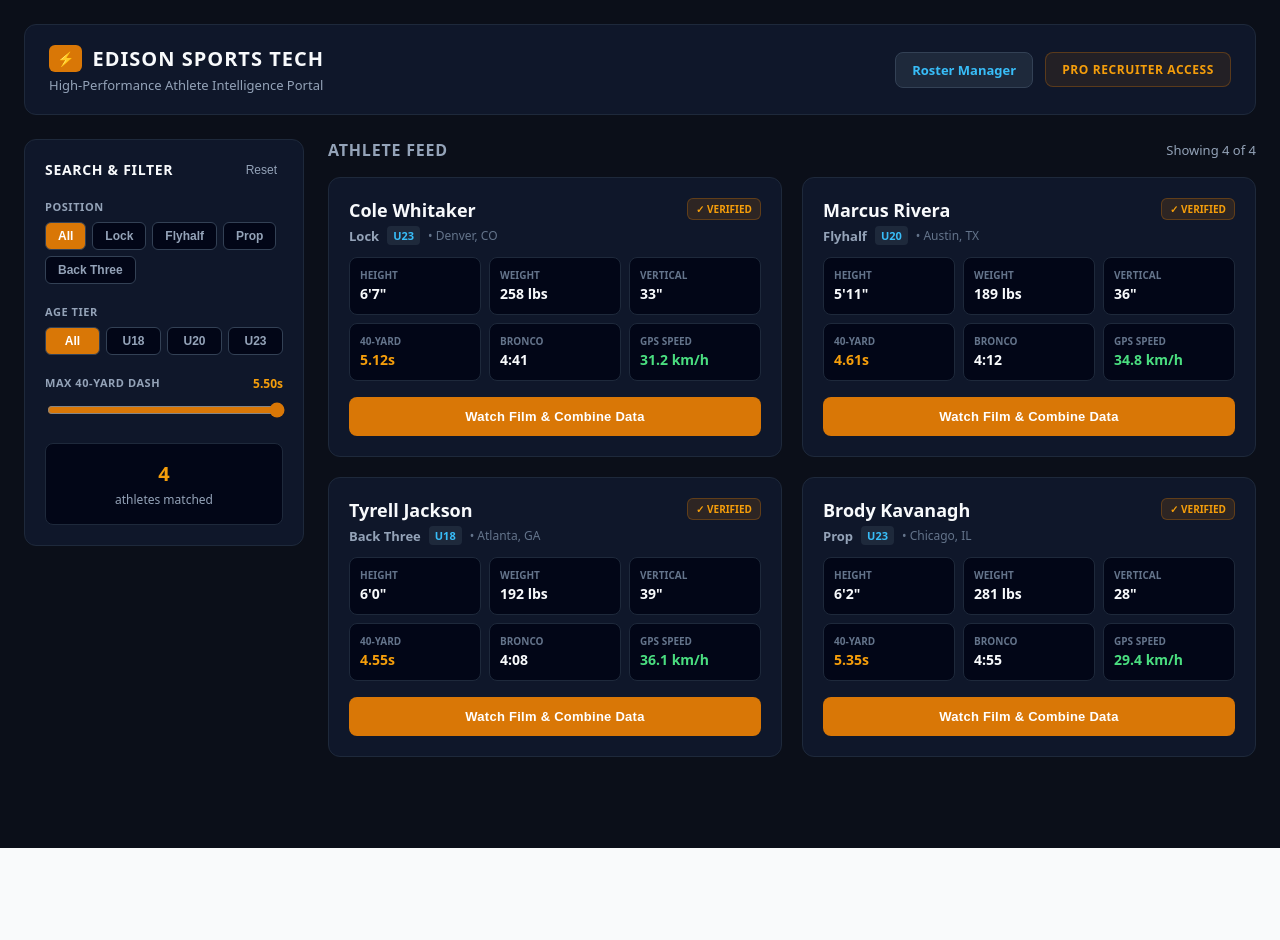
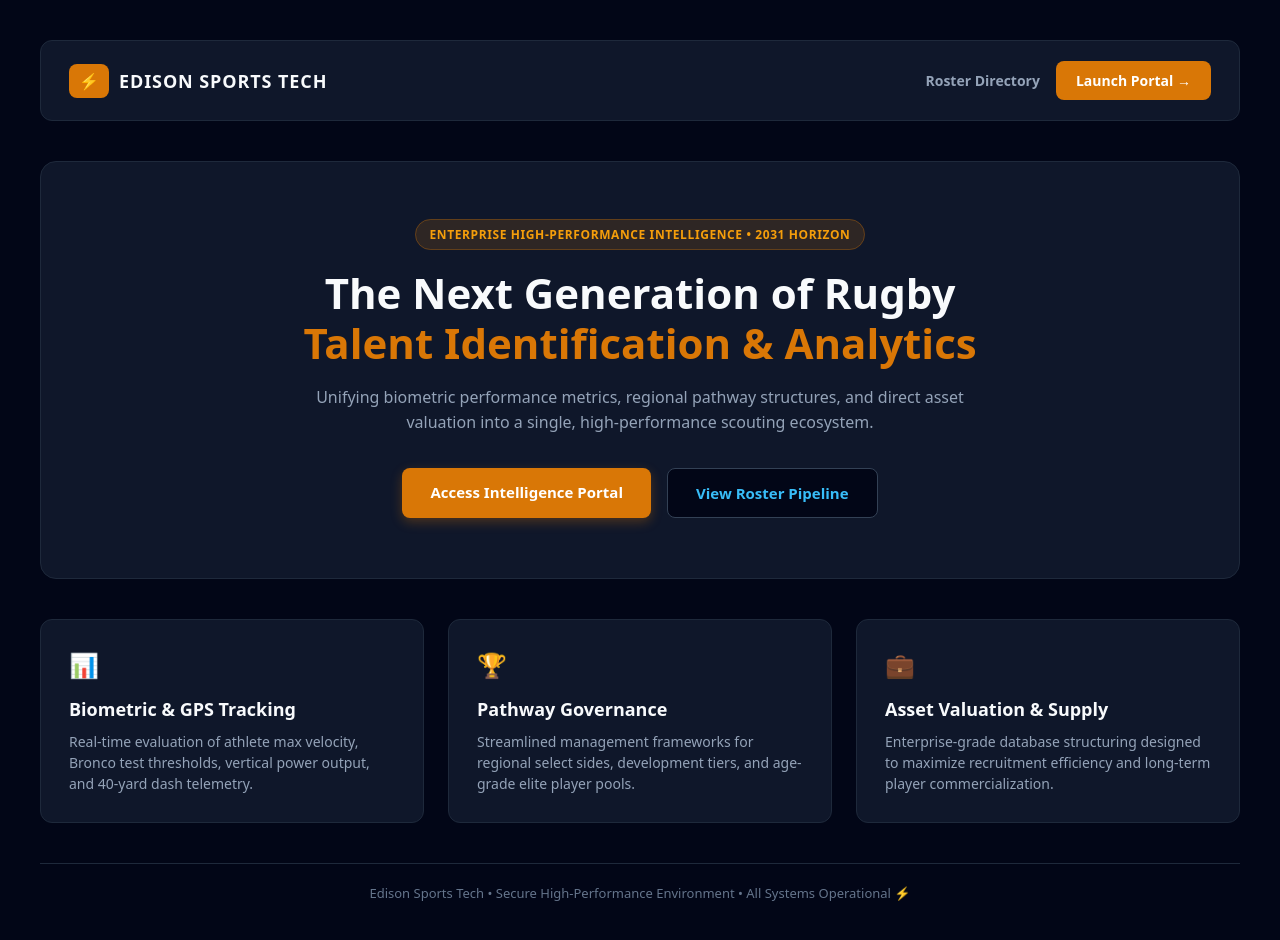
Before and after one commit to KGross16/Rugby2, a Next.js app: page / in a window 1280 px wide. Shown: the top 940 px of the page. Before the commit the page ends 848 px from the top, so only its background shows below. Built offline with nearby package versions, Linux system fonts and the light colour scheme.

Commit message:
Refactor EdisonDashboard to HomePage component

```diff
--- a/app/page.tsx
+++ b/app/page.tsx
@@ -1,256 +1,81 @@
 "use client";
 import Link from "next/link";
-import { useState } from "react";
 
-export default function EdisonDashboard() {
-  const [selectedPosition, setSelectedPosition] = useState<string>("All");
-  const [selectedAgeTier, setSelectedAgeTier] = useState<string>("All");
-  const [max40Yard, setMax40Yard] = useState<number>(5.50);
+export default function HomePage() {
+  return (
+    <main style={{ minHeight: "100vh", backgroundColor: "#020617", fontFamily: "system-ui, sans-serif", color: "#f8fafc", padding: "40px 20px" }}>
+      <div style={{ maxWidth: "1200px", margin: "0 auto" }}>
 
-  const athletes = [
-    {
-      id: "1",
-      name: "Cole Whitaker",
-      position: "Lock",
-      ageTier: "U23",
-      location: "Denver, CO",
-      height: "6'7\"",
-      weight: "258 lbs",
-      vertical: "33\"",
-      speed40: "5.12s",
-      bronco: "4:41",
-      gpsSpeed: "31.2 km/h",
-      status: "Verified"
-    },
-    {
-      id: "2",
-      name: "Marcus Rivera",
-      position: "Flyhalf",
-      ageTier: "U20",
-      location: "Austin, TX",
-      height: "5'11\"",
-      weight: "189 lbs",
-      vertical: "36\"",
-      speed40: "4.61s",
-      bronco: "4:12",
-      gpsSpeed: "34.8 km/h",
-      status: "Verified"
-    },
-    {
-      id: "3",
-      name: "Tyrell Jackson",
-      position: "Back Three",
-      ageTier: "U18",
-      location: "Atlanta, GA",
-      height: "6'0\"",
-      weight: "192 lbs",
-      vertical: "39\"",
-      speed40: "4.55s",
-      bronco: "4:08",
-      gpsSpeed: "36.1 km/h",
-      status: "Verified"
-    },
-    {
-      id: "4",
-      name: "Brody Kavanagh",
-      position: "Prop",
-      ageTier: "U23",
-      location: "Chicago, IL",
-      height: "6'2\"",
-      weight: "281 lbs",
-      vertical: "28\"",
-      speed40: "5.35s",
-      bronco: "4:55",
-      gpsSpeed: "29.4 km/h",
-      status: "Verified"
-    }
-  ];
+        {/* Navigation Bar */}
+        <nav style={{ display: "flex", justifyContent: "space-between", alignItems: "center", backgroundColor: "#0f172a", border: "1px solid #1e293b", padding: "20px 28px", borderRadius: "12px", marginBottom: "40px" }}>
+          <div style={{ display: "flex", alignItems: "center", gap: "10px" }}>
+            <span style={{ backgroundColor: "#d97706", color: "#fff", padding: "6px 10px", borderRadius: "8px", fontWeight: "800", fontSize: "16px" }}>⚡</span>
+            <span style={{ fontSize: "18px", fontWeight: "800", letterSpacing: "0.05em", color: "#f8fafc" }}>EDISON SPORTS TECH</span>
+          </div>
+          <div style={{ display: "flex", gap: "16px", alignItems: "center" }}>
+            <Link href="/app/directory" style={{ color: "#94a3b8", textDecoration: "none", fontSize: "14px", fontWeight: "600" }}>
+              Roster Directory
+            </Link>
+            <Link href="/dashboard" style={{ backgroundColor: "#d97706", color: "#fff", padding: "10px 20px", borderRadius: "8px", textDecoration: "none", fontSize: "14px", fontWeight: "700" }}>
+              Launch Portal &rarr;
+            </Link>
+          </div>
+        </nav>
 
-  const filteredAthletes = athletes.filter(athlete => {
-    const matchesPosition = selectedPosition === "All" || athlete.position === selectedPosition;
-    const matchesAge = selectedAgeTier === "All" || athlete.ageTier === selectedAgeTier;
-    const matchesSpeed = parseFloat(athlete.speed40) <= max40Yard;
-    return matchesPosition && matchesAge && matchesSpeed;
-  });
-
-  return (
-    <main style={{ minHeight: "100vh", backgroundColor: "#0b0f19", fontFamily: "system-ui, sans-serif", color: "#f8fafc", padding: "24px" }}>
-      <div style={{ maxWidth: "1400px", margin: "0 auto" }}>
-
-        {/* Top Header */}
-        <div style={{ display: "flex", justifyContent: "space-between", alignItems: "center", backgroundColor: "#0f172a", border: "1px solid #1e293b", padding: "20px 24px", borderRadius: "12px", marginBottom: "24px" }}>
-          <div>
-            <div style={{ display: "flex", alignItems: "center", gap: "10px" }}>
-              <span style={{ backgroundColor: "#d97706", color: "#fff", padding: "4px 8px", borderRadius: "6px", fontWeight: "800", fontSize: "14px" }}>⚡</span>
-              <h1 style={{ margin: 0, fontSize: "20px", fontWeight: "800", letterSpacing: "0.05em", color: "#f8fafc" }}>EDISON SPORTS TECH</h1>
-            </div>
-            <p style={{ margin: "4px 0 0 0", fontSize: "13px", color: "#94a3b8" }}>High-Performance Athlete Intelligence Portal</p>
-          </div>
-          <div style={{ display: "flex", gap: "12px", alignItems: "center" }}>
-            {/* Updated link pointing directly to the folder path we created */}
-            <Link href="/app/directory" style={{ backgroundColor: "#1e293b", color: "#38bdf8", padding: "8px 16px", borderRadius: "8px", textDecoration: "none", fontSize: "13px", fontWeight: "600", border: "1px solid #334155" }}>
-              Roster Manager
+        {/* Hero Section */}
+        <div style={{ textAlign: "center", padding: "60px 20px", backgroundColor: "#0f172a", border: "1px solid #1e293b", borderRadius: "16px", marginBottom: "40px" }}>
+          <span style={{ backgroundColor: "rgba(217, 119, 6, 0.15)", color: "#f59e0b", border: "1px solid rgba(217, 119, 6, 0.3)", padding: "6px 14px", borderRadius: "20px", fontSize: "12px", fontWeight: "700", letterSpacing: "0.05em", textTransform: "uppercase" }}>
+            Enterprise High-Performance Intelligence &bull; 2031 Horizon
+          </span>
+          <h1 style={{ margin: "24px 0 16px 0", fontSize: "42px", fontWeight: "800", color: "#f8fafc", lineHeight: "1.2" }}>
+            The Next Generation of Rugby <br />
+            <span style={{ color: "#d97706" }}>Talent Identification & Analytics</span>
+          </h1>
+          <p style={{ maxWidth: "700px", margin: "0 auto 32px auto", fontSize: "16px", color: "#94a3b8", lineHeight: "1.6" }}>
+            Unifying biometric performance metrics, regional pathway structures, and direct asset valuation into a single, high-performance scouting ecosystem.
+          </p>
+          <div style={{ display: "flex", justifyContent: "center", gap: "16px", flexWrap: "wrap" }}>
+            <Link href="/dashboard" style={{ backgroundColor: "#d97706", color: "#fff", padding: "14px 28px", borderRadius: "8px", textDecoration: "none", fontSize: "15px", fontWeight: "700", boxShadow: "0 4px 12px rgba(217, 119, 6, 0.3)" }}>
+              Access Intelligence Portal
             </Link>
-            <span style={{ backgroundColor: "rgba(217, 119, 6, 0.1)", border: "1px solid rgba(217, 119, 6, 0.3)", color: "#f59e0b", padding: "8px 16px", borderRadius: "8px", fontSize: "12px", fontWeight: "700", letterSpacing: "0.05em" }}>
-              PRO RECRUITER ACCESS
-            </span>
+            <Link href="/app/directory" style={{ backgroundColor: "#020617", color: "#38bdf8", border: "1px solid #334155", padding: "14px 28px", borderRadius: "8px", textDecoration: "none", fontSize: "15px", fontWeight: "700" }}>
+              View Roster Pipeline
+            </Link>
           </div>
         </div>
 
-        {/* Main Layout Grid */}
-        <div style={{ display: "grid", gridTemplateColumns: "280px 1fr", gap: "24px" }}>
+        {/* Core Pillars Grid */}
+        <div style={{ display: "grid", gridTemplateColumns: "repeat(auto-fit, minmax(320px, 1fr))", gap: "24px", marginBottom: "40px" }}>
 
-          {/* Left Sidebar: Search & Filter */}
-          <div style={{ backgroundColor: "#0f172a", border: "1px solid #1e293b", padding: "20px", borderRadius: "12px", height: "fit-content" }}>
-            <div style={{ display: "flex", justifyContent: "space-between", alignItems: "center", marginBottom: "20px" }}>
-              <h3 style={{ margin: 0, fontSize: "14px", fontWeight: "700", textTransform: "uppercase", letterSpacing: "0.05em", color: "#f8fafc" }}>Search & Filter</h3>
-              <button
-                onClick={() => { setSelectedPosition("All"); setSelectedAgeTier("All"); setMax40Yard(5.50); }}
-                style={{ background: "none", border: "none", color: "#94a3b8", fontSize: "12px", cursor: "pointer" }}
-              >
-                Reset
-              </button>
-            </div>
-
-            {/* Position Filter */}
-            <div style={{ marginBottom: "20px" }}>
-              <label style={{ display: "block", fontSize: "11px", textTransform: "uppercase", color: "#94a3b8", fontWeight: "700", marginBottom: "8px", letterSpacing: "0.05em" }}>Position</label>
-              <div style={{ display: "flex", flexWrap: "wrap", gap: "6px" }}>
-                {["All", "Lock", "Flyhalf", "Prop", "Back Three"].map(pos => (
-                  <button
-                    key={pos}
-                    onClick={() => setSelectedPosition(pos)}
-                    style={{
-                      backgroundColor: selectedPosition === pos ? "#d97706" : "#020617",
-                      color: selectedPosition === pos ? "#fff" : "#94a3b8",
-                      border: "1px solid #334155",
-                      padding: "6px 12px",
-                      borderRadius: "6px",
-                      fontSize: "12px",
-                      fontWeight: "600",
-                      cursor: "pointer"
-                    }}
-                  >
-                    {pos}
-                  </button>
-                ))}
-              </div>
-            </div>
-
-            {/* Age Tier Filter */}
-            <div style={{ marginBottom: "20px" }}>
-              <label style={{ display: "block", fontSize: "11px", textTransform: "uppercase", color: "#94a3b8", fontWeight: "700", marginBottom: "8px", letterSpacing: "0.05em" }}>Age Tier</label>
-              <div style={{ display: "flex", gap: "6px" }}>
-                {["All", "U18", "U20", "U23"].map(tier => (
-                  <button
-                    key={tier}
-                    onClick={() => setSelectedAgeTier(tier)}
-                    style={{
-                      flex: 1,
-                      backgroundColor: selectedAgeTier === tier ? "#d97706" : "#020617",
-                      color: selectedAgeTier === tier ? "#fff" : "#94a3b8",
-                      border: "1px solid #334155",
-                      padding: "6px 0",
-                      borderRadius: "6px",
-                      fontSize: "12px",
-                      fontWeight: "600",
-                      cursor: "pointer",
-                      textAlign: "center"
-                    }}
-                  >
-                    {tier}
-                  </button>
-                ))}
-              </div>
-            </div>
-
-            {/* Max 40-Yard Dash Slider */}
-            <div style={{ marginBottom: "20px" }}>
-              <div style={{ display: "flex", justifyContent: "space-between", marginBottom: "8px" }}>
-                <label style={{ fontSize: "11px", textTransform: "uppercase", color: "#94a3b8", fontWeight: "700", letterSpacing: "0.05em" }}>Max 40-Yard Dash</label>
-                <span style={{ fontSize: "12px", color: "#f59e0b", fontWeight: "700" }}>{max40Yard.toFixed(2)}s</span>
-              </div>
-              <input
-                type="range" min="4.30" max="5.50" step="0.05"
-                value={max40Yard}
-                onChange={e => setMax40Yard(parseFloat(e.target.value))}
-                style={{ width: "100%", accentColor: "#d97706", cursor: "pointer" }}
-              />
-            </div>
-
-            <div style={{ backgroundColor: "#020617", padding: "16px", borderRadius: "8px", border: "1px solid #1e293b", textAlign: "center" }}>
-              <span style={{ fontSize: "20px", fontWeight: "800", color: "#f59e0b" }}>{filteredAthletes.length}</span>
-              <p style={{ margin: "4px 0 0 0", fontSize: "12px", color: "#94a3b8" }}>athletes matched</p>
-            </div>
+          <div style={{ backgroundColor: "#0f172a", border: "1px solid #1e293b", padding: "28px", borderRadius: "12px" }}>
+            <div style={{ fontSize: "24px", marginBottom: "16px" }}>📊</div>
+            <h3 style={{ margin: "0 0 10px 0", fontSize: "18px", fontWeight: "700", color: "#f8fafc" }}>Biometric & GPS Tracking</h3>
+            <p style={{ margin: 0, fontSize: "14px", color: "#94a3b8", lineHeight: "1.5" }}>
+              Real-time evaluation of athlete max velocity, Bronco test thresholds, vertical power output, and 40-yard dash telemetry.
+            </p>
           </div>
 
-          {/* Right Content: Athlete Feed Cards */}
-          <div>
-            <div style={{ display: "flex", justifyContent: "space-between", alignItems: "center", marginBottom: "16px" }}>
-              <h2 style={{ margin: 0, fontSize: "16px", fontWeight: "700", textTransform: "uppercase", letterSpacing: "0.05em", color: "#94a3b8" }}>Athlete Feed</h2>
-              <span style={{ fontSize: "13px", color: "#94a3b8" }}>Showing {filteredAthletes.length} of {athletes.length}</span>
-            </div>
-
-            <div style={{ display: "grid", gridTemplateColumns: "repeat(auto-fit, minmax(340px, 1fr))", gap: "20px" }}>
-              {filteredAthletes.map(athlete => (
-                <div key={athlete.id} style={{ backgroundColor: "#0f172a", border: "1px solid #1e293b", borderRadius: "12px", padding: "20px", position: "relative" }}>
-
-                  {/* Card Header */}
-                  <div style={{ display: "flex", justifyContent: "space-between", alignItems: "flex-start", marginBottom: "12px" }}>
-                    <div>
-                      <h3 style={{ margin: 0, fontSize: "18px", fontWeight: "700", color: "#f8fafc" }}>{athlete.name}</h3>
-                      <div style={{ display: "flex", gap: "8px", alignItems: "center", marginTop: "4px" }}>
-                        <span style={{ fontSize: "13px", color: "#94a3b8", fontWeight: "600" }}>{athlete.position}</span>
-                        <span style={{ fontSize: "11px", backgroundColor: "#1e293b", color: "#38bdf8", padding: "2px 6px", borderRadius: "4px", fontWeight: "700" }}>{athlete.ageTier}</span>
-                        <span style={{ fontSize: "12px", color: "#64748b" }}>&bull; {athlete.location}</span>
-                      </div>
-                    </div>
-                    <span style={{ fontSize: "10px", backgroundColor: "rgba(217, 119, 6, 0.15)", color: "#f59e0b", border: "1px solid rgba(217, 119, 6, 0.3)", padding: "3px 8px", borderRadius: "6px", fontWeight: "700" }}>
-                      ✓ VERIFIED
-                    </span>
-                  </div>
-
-                  {/* Metrics Grid */}
-                  <div style={{ display: "grid", gridTemplateColumns: "repeat(3, 1fr)", gap: "8px", marginBottom: "16px" }}>
-                    <div style={{ backgroundColor: "#020617", padding: "10px", borderRadius: "8px", border: "1px solid #1e293b" }}>
-                      <span style={{ display: "block", fontSize: "10px", color: "#64748b", textTransform: "uppercase", fontWeight: "700" }}>Height</span>
-                      <span style={{ fontSize: "14px", fontWeight: "700", color: "#f8fafc" }}>{athlete.height}</span>
-                    </div>
-                    <div style={{ backgroundColor: "#020617", padding: "10px", borderRadius: "8px", border: "1px solid #1e293b" }}>
-                      <span style={{ display: "block", fontSize: "10px", color: "#64748b", textTransform: "uppercase", fontWeight: "700" }}>Weight</span>
-                      <span style={{ fontSize: "14px", fontWeight: "700", color: "#f8fafc" }}>{athlete.weight}</span>
-                    </div>
-                    <div style={{ backgroundColor: "#020617", padding: "10px", borderRadius: "8px", border: "1px solid #1e293b" }}>
-                      <span style={{ display: "block", fontSize: "10px", color: "#64748b", textTransform: "uppercase", fontWeight: "700" }}>Vertical</span>
-                      <span style={{ fontSize: "14px", fontWeight: "700", color: "#f8fafc" }}>{athlete.vertical}</span>
-                    </div>
-                    <div style={{ backgroundColor: "#020617", padding: "10px", borderRadius: "8px", border: "1px solid #1e293b" }}>
-                      <span style={{ display: "block", fontSize: "10px", color: "#64748b", textTransform: "uppercase", fontWeight: "700" }}>40-Yard</span>
-                      <span style={{ fontSize: "14px", fontWeight: "700", color: "#f59e0b" }}>{athlete.speed40}</span>
-                    </div>
-                    <div style={{ backgroundColor: "#020617", padding: "10px", borderRadius: "8px", border: "1px solid #1e293b" }}>
-                      <span style={{ display: "block", fontSize: "10px", color: "#64748b", textTransform: "uppercase", fontWeight: "700" }}>Bronco</span>
-                      <span style={{ fontSize: "14px", fontWeight: "700", color: "#f8fafc" }}>{athlete.bronco}</span>
-                    </div>
-                    <div style={{ backgroundColor: "#020617", padding: "10px", borderRadius: "8px", border: "1px solid #1e293b" }}>
-                      <span style={{ display: "block", fontSize: "10px", color: "#64748b", textTransform: "uppercase", fontWeight: "700" }}>GPS Speed</span>
-                      <span style={{ fontSize: "14px", fontWeight: "700", color: "#4ade80" }}>{athlete.gpsSpeed}</span>
-                    </div>
-                  </div>
-
-                  {/* Action Button */}
-                  <button
-                    onClick={() => alert(`Opening comprehensive dossier and film reels for ${athlete.name}...`)}
-                    style={{ width: "100%", backgroundColor: "#d97706", color: "#fff", padding: "12px", borderRadius: "8px", border: "none", fontWeight: "700", cursor: "pointer", fontSize: "13px", letterSpacing: "0.02em" }}
-                  >
-                    Watch Film & Combine Data
-                  </button>
-
-                </div>
-              ))}
-            </div>
+          <div style={{ backgroundColor: "#0f172a", border: "1px solid #1e293b", padding: "28px", borderRadius: "12px" }}>
+            <div style={{ fontSize: "24px", marginBottom: "16px" }}>🏆</div>
+            <h3 style={{ margin: "0 0 10px 0", fontSize: "18px", fontWeight: "700", color: "#f8fafc" }}>Pathway Governance</h3>
+            <p style={{ margin: 0, fontSize: "14px", color: "#94a3b8", lineHeight: "1.5" }}>
+              Streamlined management frameworks for regional select sides, development tiers, and age-grade elite player pools.
+            </p>
           </div>
 
+          <div style={{ backgroundColor: "#0f172a", border: "1px solid #1e293b", padding: "28px", borderRadius: "12px" }}>
+            <div style={{ fontSize: "24px", marginBottom: "16px" }}>💼</div>
+            <h3 style={{ margin: "0 0 10px 0", fontSize: "18px", fontWeight: "700", color: "#f8fafc" }}>Asset Valuation & Supply</h3>
+            <p style={{ margin: 0, fontSize: "14px", color: "#94a3b8", lineHeight: "1.5" }}>
+              Enterprise-grade database structuring designed to maximize recruitment efficiency and long-term player commercialization.
+            </p>
+          </div>
+
+        </div>
+
+        {/* Footer Status */}
+        <div style={{ textAlign: "center", padding: "20px", borderTop: "1px solid #1e293b", color: "#64748b", fontSize: "13px" }}>
+          Edison Sports Tech &bull; Secure High-Performance Environment &bull; All Systems Operational ⚡
         </div>
 
       </div>
```
